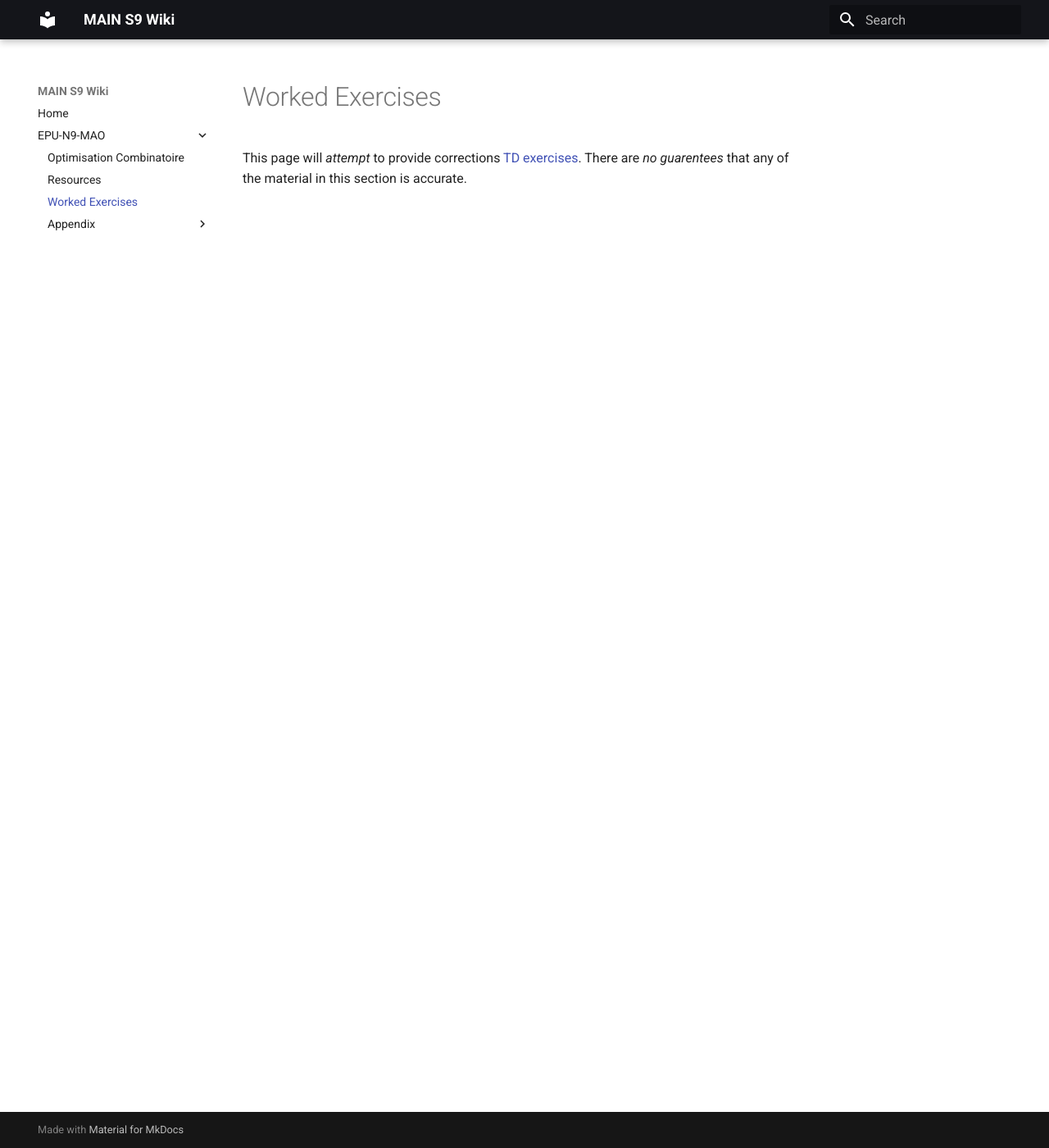
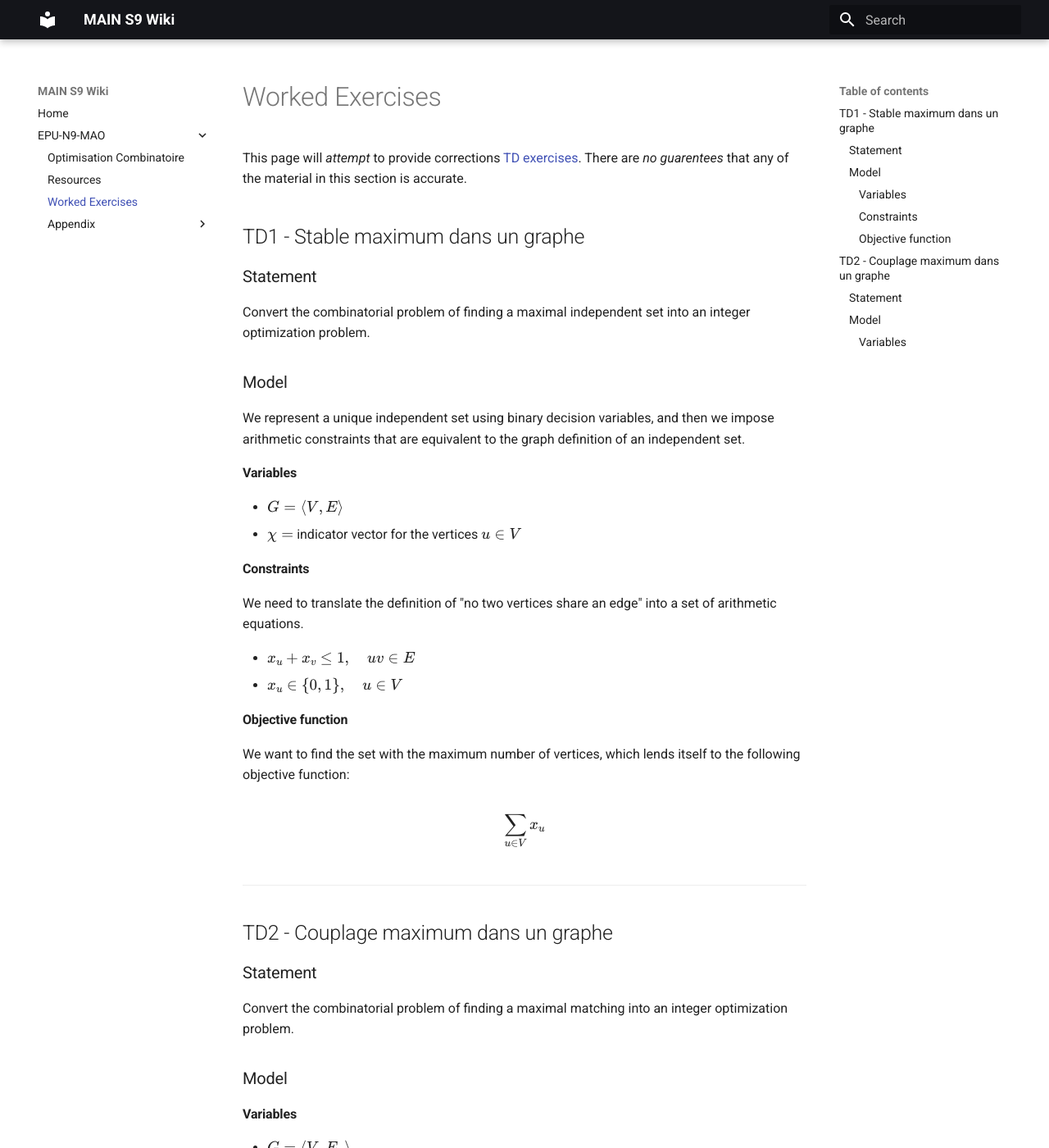
Before and after one commit to ejovo13/MAIN-S9-WIKI, an MkDocs documentation site: the page built from docs/opti/corrections.md, in a window 1280 px wide and 1400 px high. Shown: the whole window at 82% size. Built offline with MkDocs 1.6.1 and Material for MkDocs 9.7.7, drawn with Linux system fonts in a browser that asks for light colours; some of the changed text lies outside the part shown.

```diff
--- /dev/null
+++ b/docs/javascripts/mathjax.js
@@ -0,0 +1,16 @@
+window.MathJax = {
+    tex: {
+      inlineMath: [["\\(", "\\)"]],
+      displayMath: [["\\[", "\\]"]],
+      processEscapes: true,
+      processEnvironments: true
+    },
+    options: {
+      ignoreHtmlClass: ".*|",
+      processHtmlClass: "arithmatex"
+    }
+  };
+
+  document$.subscribe(() => {
+    MathJax.typesetPromise()
+  })
--- a/docs/opti/corrections.md
+++ b/docs/opti/corrections.md
@@ -1,3 +1,47 @@
 # Worked Exercises
 
 This page will *attempt* to provide corrections [TD exercises](course_material.md). There are *no guarentees* that any of the material in this section is accurate.
+
+## TD1 - Stable maximum dans un graphe
+
+### Statement
+
+Convert the combinatorial problem of finding a maximal independent set into an integer optimization problem.
+
+### Model
+
+We represent a unique independent set using binary decision variables, and then we impose arithmetic constraints that are equivalent to the graph definition of an independent set.
+
+
+#### Variables
+
+- $G = \langle V, E \rangle$
+- $\chi =$ indicator vector for the vertices $u \in V$
+
+#### Constraints
+
+We need to translate the definition of "no two vertices share an edge" into a set of arithmetic equations.
+
+- $x_u + x_v \le 1, \quad uv \in E$
+- $x_u \in \{0, 1\}, \quad u \in V$
+
+#### Objective function
+
+We want to find the set with the maximum number of vertices, which lends itself to the following objective function:
+
+$$\sum_{u \in V}x_u$$
+
+---
+
+## TD2 - Couplage maximum dans un graphe
+
+### Statement
+
+Convert the combinatorial problem of finding a maximal matching into an integer optimization problem.
+
+### Model
+
+#### Variables
+
+- $G = \langle V, E, \rangle$
+- $\chi =$ indicator vector for the edges $e \in E$
--- a/mkdocs.yaml
+++ b/mkdocs.yaml
@@ -49,17 +49,19 @@ markdown_extensions:
   - pymdownx.snippets
   - pymdownx.tabbed:
       alternate_style: true
+  - pymdownx.arithmatex:
+      generic: true
 
 extra_javascript:
-  - javascripts/katex.js
-  - https://cdnjs.cloudflare.com/ajax/libs/KaTeX/0.16.7/katex.min.js
-  - https://cdnjs.cloudflare.com/ajax/libs/KaTeX/0.16.7/contrib/auto-render.min.js
-  # - javascripts/mathjax.js
-  # - https://polyfill.io/v3/polyfill.min.js?features=es6
-  # - https://cdn.jsdelivr.net/npm/mathjax@3/es5/tex-mml-chtml.js
+  # - javascripts/katex.js
+  # - https://cdnjs.cloudflare.com/ajax/libs/KaTeX/0.16.7/katex.min.js
+  # - https://cdnjs.cloudflare.com/ajax/libs/KaTeX/0.16.7/contrib/auto-render.min.js
+  - javascripts/mathjax.js
+  - https://polyfill.io/v3/polyfill.min.js?features=es6
+  - https://cdn.jsdelivr.net/npm/mathjax@3/es5/tex-mml-chtml.js
 
-extra_css:
-  - https://cdnjs.cloudflare.com/ajax/libs/KaTeX/0.16.7/katex.min.css
+# extra_css:
+#   - https://cdnjs.cloudflare.com/ajax/libs/KaTeX/0.16.7/katex.min.css
 # extra_css:
 #   - stylesheets/extra.css
 
```
